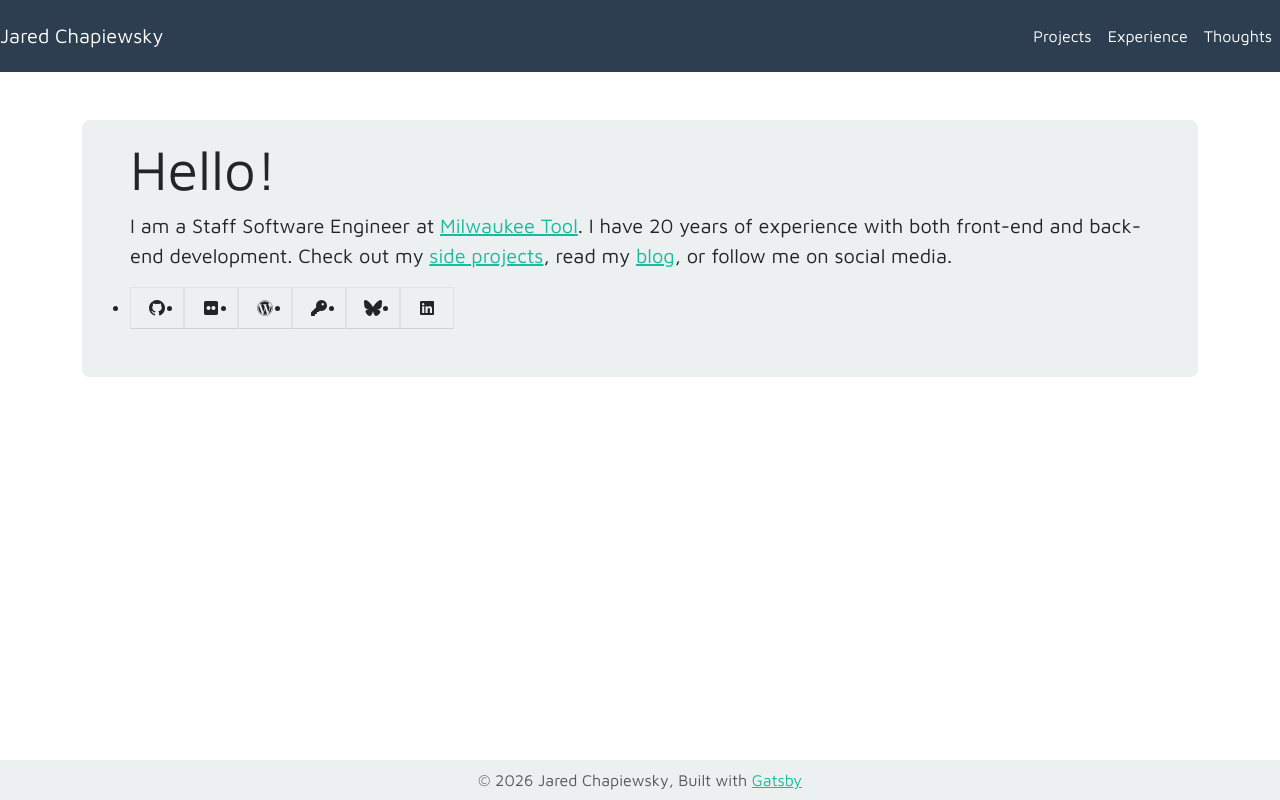
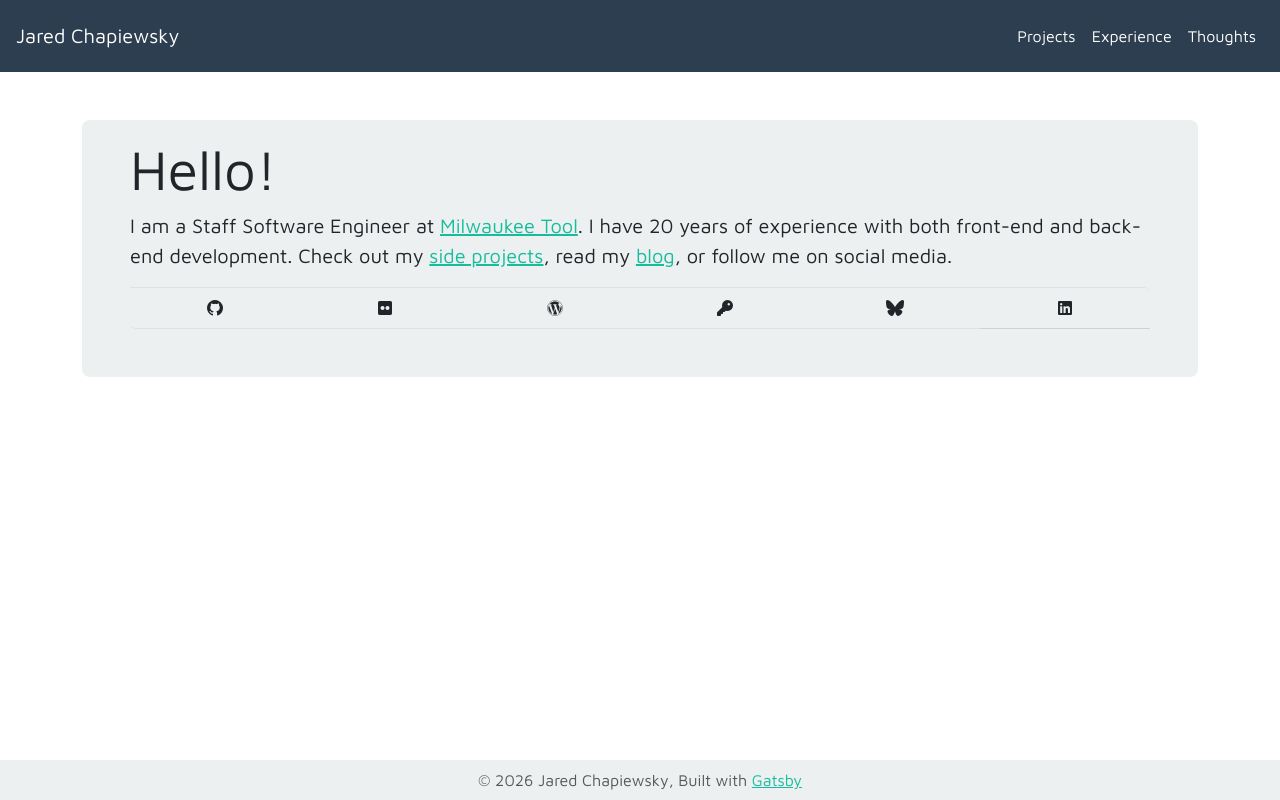
Before and after one commit to jpchip/personal-site, a Gatsby site: page / in a window 1280 px wide. Built offline with nearby package versions, Linux system fonts and the light colour scheme; Gatsby itself is replaced by a stand-in of ours.

Commit message:
clean up visual issues

```diff
--- a/src/components/social.js
+++ b/src/components/social.js
@@ -18,10 +18,10 @@ const Social = () => {
   `)
 
   return (
-    <ul className="social-icons-list list-group list-group-horizontal list-group-flush">
+    <div className="social-icons-list list-group list-group-horizontal list-group-flush">
       {data.allSocialJson.edges.map(social => (
-        <li key={social.node.id}>
         <a
+          key={social.node.id}
           href={social.node.link}
           target="_blank"
           rel="noopener noreferrer"
@@ -30,9 +30,8 @@ const Social = () => {
         >
           <i className={social.node.icon} />
         </a>
-        </li>
       ))}
-    </ul>
+    </div>
   )
 }
 
--- a/src/styles/_variables.scss
+++ b/src/styles/_variables.scss
@@ -1,4 +1,14 @@
 $font-family-base: 'Maven Pro', sans-serif;
+
+// Bootstrap 5 added an xxl tier (1320px) that didn't exist in BS4, which
+// widened .container on large screens. Capping back at BS4's widths so the
+// page layout matches what it looked like before this upgrade.
+$container-max-widths: (
+  sm: 540px,
+  md: 720px,
+  lg: 960px,
+  xl: 1140px
+) !default;
 
 $white:    #fff !default;
 $gray-100: #f8f9fa !default;
@@ -59,6 +69,10 @@ $nav-tabs-border-color:             $gray-200 !default;
 // Navbar
 
 $navbar-padding-y:                  1rem !default;
+// Bootstrap 5 changed this default from BS4's 1rem to null (0). Restored so
+// the navbar brand/links keep their original horizontal inset — our <nav>
+// has no .container wrapper providing it another way.
+$navbar-padding-x:                  1rem !default;
 
 $navbar-dark-color:                 $white !default;
 $navbar-dark-hover-color:           $success !default;
```
Lines whose indentation alone changed are shown as unchanged.
